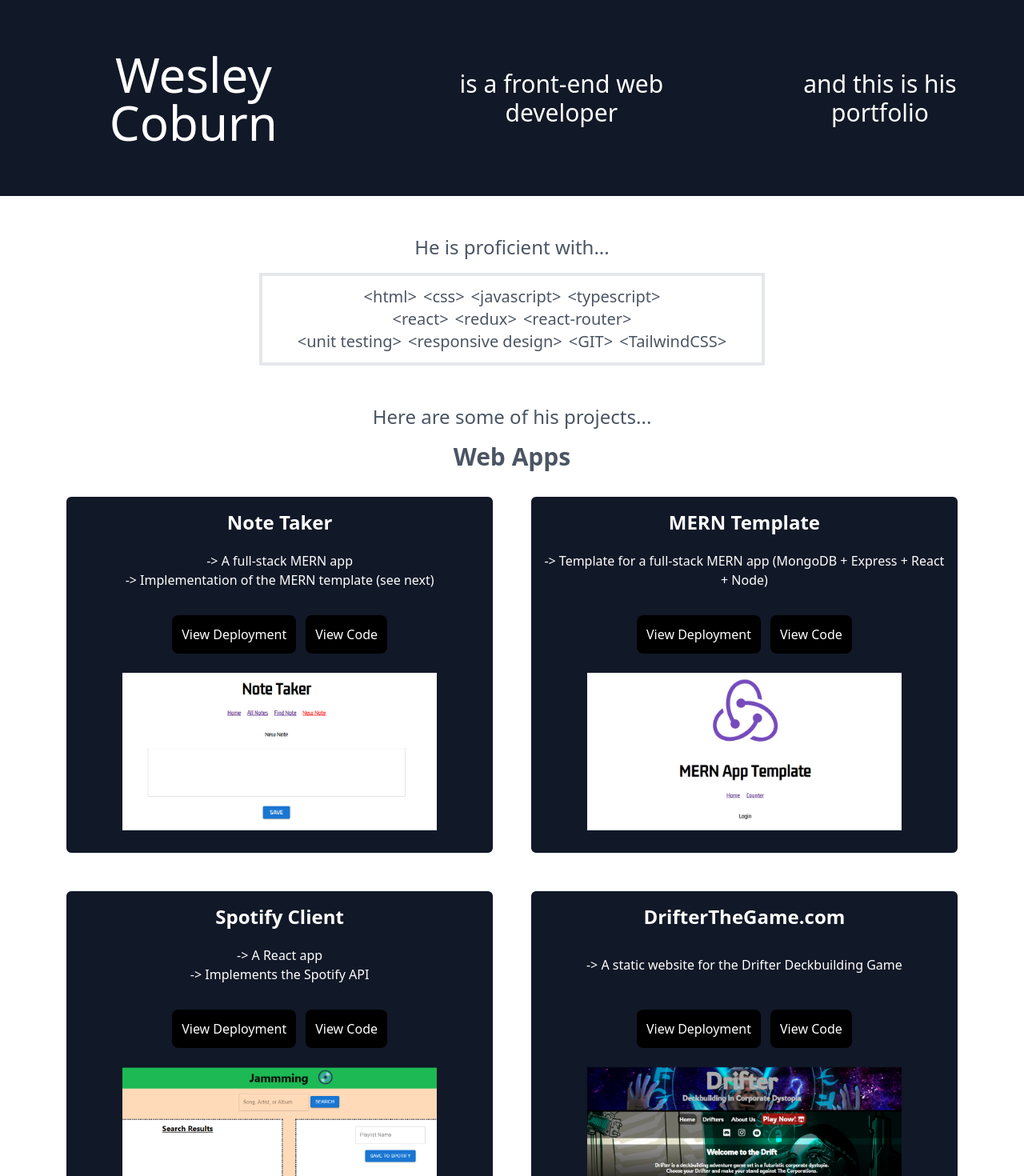
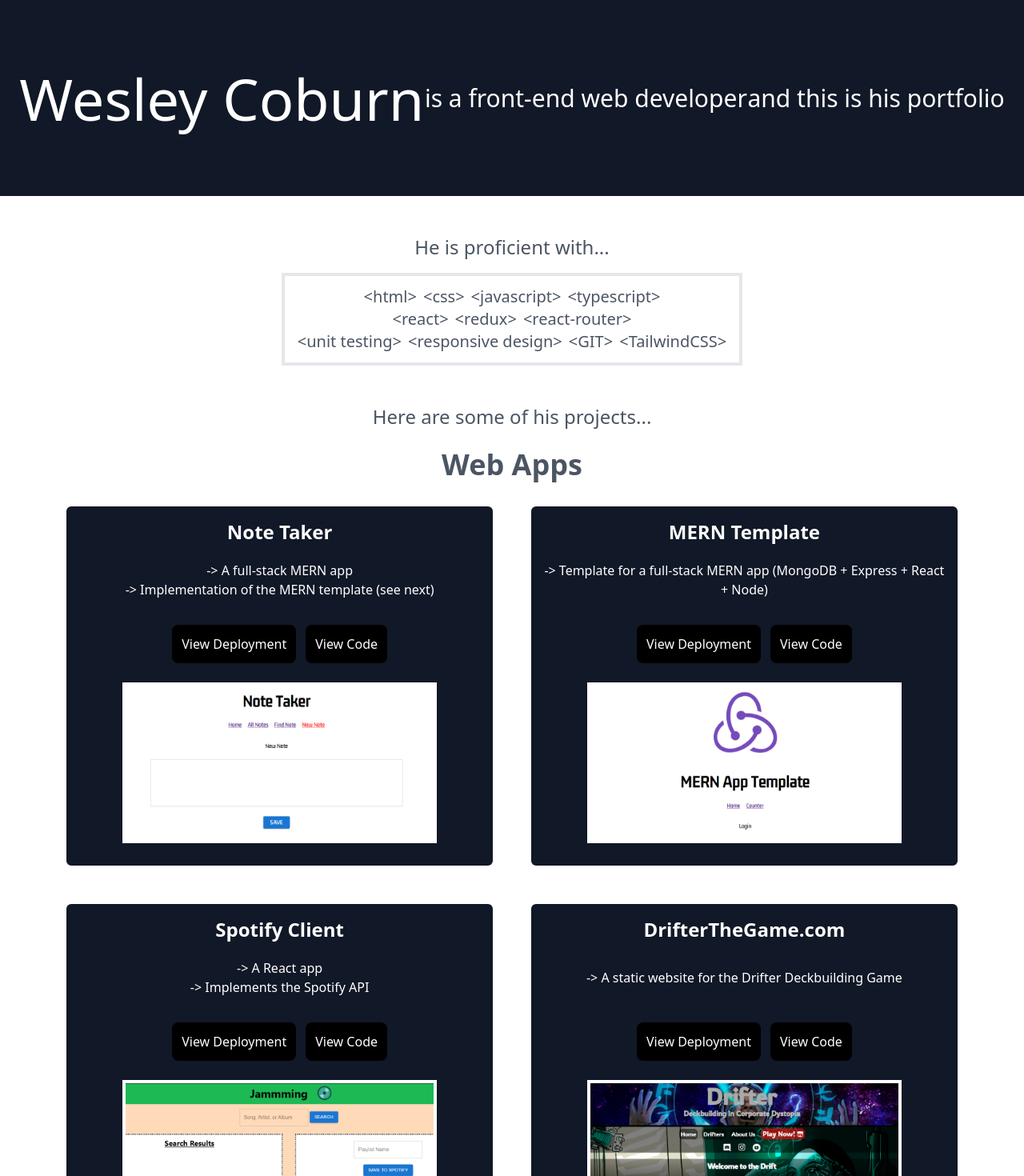
Before and after one commit to Wes-Coburn/portfolio, a React (Vite) app in the folder client/: page / in a window 1280 px wide. Shown: the top 1470 px of the page at 80% size. Built offline with nearby package versions, Linux system fonts and the light colour scheme.

Commit message:
updated header tailwind styles

```diff
--- a/client/package.json
+++ b/client/package.json
@@ -15,7 +15,6 @@
     "format:fix": "npm run format -- --fix",
     "i-ncu": "npm i && ncu && ncu -u && npm i",
     "preformat": "npm run type-check",
-    "postformat:fix": "prettier --write \"./src/**/*.{ts,tsx}\"",
     "prebuild": "npm run format && npm test"
   },
   "dependencies": {
@@ -53,7 +52,8 @@
     "eslint-plugin-react-hooks": "^4.6.0",
     "eslint-plugin-vitest": "^0.3.12",
     "jsdom": "^23.0.1",
-    "prettier": "3.1.0",
+    "prettier": "^3.1.0",
+    "prettier-plugin-tailwindcss": "^0.5.10",
     "typescript": "^5.3.3",
     "vite": "^5.0.7",
     "vitest": "^1.0.4"
--- a/client/src/features/Footer/index.tsx
+++ b/client/src/features/Footer/index.tsx
@@ -4,7 +4,7 @@
   return (
     <footer
       role="contentinfo"
-      className="pt-16 mt-32 bg-gray-900 text-gray-400 text-xl text-center md:text-2xl"
+      className="mt-32 bg-gray-900 pt-16 text-center text-xl text-gray-400 md:text-2xl"
     >
       <div className="leading-loose">
         <Fade>
--- a/client/src/features/Header/index.tsx
+++ b/client/src/features/Header/index.tsx
@@ -1,11 +1,11 @@
 import { Fade } from 'react-awesome-reveal';
 import { useEffect, useState } from 'react';
 
-const fullHeight = 'h-dvh';
+const fullHeight = 'min-h-dvh';
 
 export default function Header() {
   const [headerClasses, setHeaderClasses] = useState<string>(
-    `${fullHeight} flex flex-col justify-center items-center bg-gray-900 text-white text-center transition-all duration-[3000ms] lg:flex-row`,
+    `${fullHeight} p-6 flex flex-col justify-around items-center bg-gray-900 text-white transition-all duration-[3000ms] lg:flex-row`,
   );
 
   useEffect(() => {
@@ -13,7 +13,7 @@
       setHeaderClasses((headers) => {
         const headersArr = headers.split(' ');
         const newHeaders = headersArr.filter((h) => h !== fullHeight);
-        newHeaders.push('h-[30dvh]');
+        newHeaders.push('min-h-[30dvh]');
         return newHeaders.join(' ');
       });
     }, 3500);
@@ -28,14 +28,14 @@
           target="_blank"
           rel="noreferrer"
         >
-          <h1 className="text-5xl px-5 py-2 hover:text-gray-400 md:text-6xl lg:text-5xl xl:px-12 xl:text-6xl">
+          <h1 className="text-5xl hover:text-gray-400 md:text-6xl lg:text-5xl xl:text-7xl">
             Wesley Coburn
           </h1>
         </a>
-        <h2 className="text-xl px-5 py-2 md:text-2xl xl:text-3xl xl:px-8">
+        <h2 className="text-xl md:text-2xl xl:text-3xl">
           is a front-end web developer
         </h2>
-        <h3 className="text-xl px-5 py-2 md:text-2xl xl:text-3xl xl:px-8">
+        <h3 className="text-xl md:text-2xl xl:text-3xl">
           and this is his portfolio
         </h3>
       </Fade>
--- a/client/src/features/Main/index.tsx
+++ b/client/src/features/Main/index.tsx
@@ -8,15 +8,97 @@
   ['unit testing', 'responsive design', 'GIT', 'TailwindCSS'],
 ];
 
+interface Project {
+  src: string;
+  title: string;
+  description: Array<string>;
+  deployLinkURL: string;
+  codeLinkURL: string;
+  delay?: number;
+  isVideo?: boolean;
+}
+
+const webAppProjects: Array<Project> = [
+  {
+    src: ASSETS.projects.noteTaker.screenshot.src,
+    title: 'Note Taker',
+    description: [
+      'A full-stack MERN app',
+      'Implementation of the MERN template (see next)',
+    ],
+    deployLinkURL: 'https://note-taker-1ej3.onrender.com',
+    codeLinkURL: 'https://github.com/Wes-Coburn/note-taker',
+    delay: 500,
+  },
+  {
+    src: ASSETS.projects.mernTemplate.screenshot.src,
+    title: 'MERN Template',
+    description: [
+      'Template for a full-stack MERN app (MongoDB + Express + React + Node)',
+    ],
+    deployLinkURL: 'https://react-static-wo1g.onrender.com/',
+    codeLinkURL: 'https://github.com/Wes-Coburn/template-MERN-app',
+    delay: 500,
+  },
+  {
+    src: ASSETS.projects.jammming.screenshot.src,
+    title: 'Spotify Client',
+    description: ['A React app', 'Implements the Spotify API'],
+    deployLinkURL: 'https://wes-coburn-jammmer.netlify.app/',
+    codeLinkURL: 'https://github.com/Wes-Coburn/jammming',
+    delay: 500,
+  },
+  {
+    src: ASSETS.projects.drifterSite.screenshot.src,
+    title: 'DrifterTheGame.com',
+    description: ['A static website for the Drifter Deckbuilding Game'],
+    deployLinkURL: 'https://drifterthegame.com/',
+    codeLinkURL: 'https://github.com/Wes-Coburn/drifter-website',
+  },
+];
+
+const gameProjects: Array<Project> = [
+  {
+    src: ASSETS.projects.drifterGame.clip.src,
+    title: 'Drifter Deckbuilding Game',
+    description: ['A game made with C# and the Unity game engine'],
+    deployLinkURL: 'https://weslex555.itch.io/drifter-deckbuilding-game',
+    codeLinkURL: 'https://github.com/Wes-Coburn/Drifter-Deckbuilding-Game',
+    isVideo: true,
+  },
+];
+
+const projectShowcase = ({
+  src,
+  title,
+  description,
+  deployLinkURL,
+  codeLinkURL,
+  delay,
+  isVideo
+}: Project): JSX.Element => {
+  return (
+    <Showcase
+      src={src}
+      title={title}
+      description={description}
+      deployLinkURL={deployLinkURL}
+      codeLinkURL={codeLinkURL}
+      delay={delay}
+      isVideo={isVideo}
+    />
+  );
+};
+
 export default function Main() {
   return (
     <main role="main">
-      <div className="text-center px-2 text-gray-600">
+      <div className="px-2 text-center text-gray-600">
         <Fade delay={800} triggerOnce>
-          <p className="pt-12 pb-4 text-2xl">He is proficient with...</p>
+          <p className="pb-4 pt-12 text-2xl">He is proficient with...</p>
         </Fade>
-        <div className="max-w-[90%] mx-auto px-1 py-3 border-solid border-4 border-gray-200 md:max-w-[70%] xl:max-w-[50%]">
-          <Fade delay={500} cascade damping={0.2} triggerOnce>
+        <div className="mx-auto w-fit border-4 border-solid border-gray-200 p-3">
+          <Fade delay={500} cascade damping={0.4} triggerOnce>
             {skills.map((skillsList) => {
               const output = skillsList.map((skill) => (
                 <li
@@ -26,71 +108,33 @@
                   &#x3c;{skill}&#x3e;
                 </li>
               ));
-              return <ul key={`key:${skillsList}`}>{output}</ul>;
+              return (
+                <ul key={`key:${skillsList}`} className="mx-auto w-fit">
+                  {output}
+                </ul>
+              );
             })}
           </Fade>
         </div>
         <Fade delay={1000} triggerOnce>
-          <p className="pt-12 pb-4 text-2xl">
+          <p className="pb-6 pt-12 text-2xl">
             Here are some of his projects...
           </p>
         </Fade>
         <Fade delay={1000} triggerOnce>
-          <p className="text-3xl pb-8 font-bold">Web Apps</p>
+          <p className="pb-8 text-4xl font-bold">Web Apps</p>
         </Fade>
       </div>
       <div className="flex flex-wrap justify-center gap-12 px-12">
-        <Showcase
-          src={ASSETS.projects.noteTaker.screenshot.src}
-          title="Note Taker"
-          description={[
-            'A full-stack MERN app',
-            'Implementation of the MERN template (see next)',
-          ]}
-          deployLinkURL="https://note-taker-1ej3.onrender.com"
-          codeLinkURL="https://github.com/Wes-Coburn/note-taker"
-          delay={500}
-        />
-        <Showcase
-          src={ASSETS.projects.mernTemplate.screenshot.src}
-          title="MERN Template"
-          description={[
-            'Template for a full-stack MERN app (MongoDB + Express + React + Node)',
-          ]}
-          deployLinkURL="https://react-static-wo1g.onrender.com/"
-          codeLinkURL="https://github.com/Wes-Coburn/template-MERN-app"
-          delay={500}
-        />
-        <Showcase
-          src={ASSETS.projects.jammming.screenshot.src}
-          title="Spotify Client"
-          description={['A React app', 'Implements the Spotify API']}
-          deployLinkURL="https://wes-coburn-jammmer.netlify.app/"
-          codeLinkURL="https://github.com/Wes-Coburn/jammming"
-          delay={500}
-        />
-        <Showcase
-          src={ASSETS.projects.drifterSite.screenshot.src}
-          title="DrifterTheGame.com"
-          description={['A static website for the Drifter Deckbuilding Game']}
-          deployLinkURL="https://drifterthegame.com/"
-          codeLinkURL="https://github.com/Wes-Coburn/drifter-website"
-        />
+        {webAppProjects.map((project) => projectShowcase(project))}
       </div>
-      <div className="pt-12 pb-8 font-bold text-center text-3xl text-gray-600">
+      <div className="pb-8 pt-12 text-center text-4xl font-bold text-gray-600">
         <Fade>
           <p>Games</p>
         </Fade>
       </div>
       <div className="flex flex-wrap justify-center gap-12 px-12">
-        <Showcase
-          src={ASSETS.projects.drifterGame.clip.src}
-          title="Drifter Deckbuilding Game"
-          description={['A game made with C# and the Unity game engine']}
-          deployLinkURL="https://weslex555.itch.io/drifter-deckbuilding-game"
-          codeLinkURL="https://github.com/Wes-Coburn/Drifter-Deckbuilding-Game"
-          isVideo
-        />
+        {gameProjects.map((project) => projectShowcase(project))}
       </div>
     </main>
   );
--- a/client/src/features/Showcase/index.tsx
+++ b/client/src/features/Showcase/index.tsx
@@ -23,11 +23,11 @@
   delay,
 }: Props) {
   return (
-    <div className="max-w-[100%] text-center bg-gray-900 text-white rounded-md border-solid border-4 border-gray-900 hover:border-gray-400 lg:max-w-[45%]">
+    <div className="max-w-[100%] rounded-md border-4 border-solid border-gray-900 bg-gray-900 text-center text-white hover:border-gray-400 lg:max-w-[45%]">
       <Fade delay={delay} fraction={0.3} triggerOnce>
         <div>
           <h2 className="p-3 text-2xl font-bold">{title}</h2>
-          <div className="px-3 min-h-16 flex flex-col justify-center">
+          <div className="flex min-h-16 flex-col justify-center px-3">
             {typeof description === 'string' ? (
               <p>{description}</p>
             ) : (
@@ -39,7 +39,7 @@
             )}
           </div>
         </div>
-        <div className="flex flex-col gap-3 mt-6 justify-center items-center md:flex-row">
+        <div className="m-6 flex flex-col items-center justify-center gap-3 md:flex-row">
           <a
             href={deployLinkURL}
             title={`View deployment for ${title}`}
@@ -59,7 +59,7 @@
             View Code
           </a>
         </div>
-        <div className="max-w-[75%] mx-auto my-6">
+        <div className="mx-auto mb-6 max-w-[75%] border-4 border-solid border-white">
           {isVideo ? (
             <video
               src={src}
```
Also changed, not shown: client/.prettierrc.cjs, 2 other files (tests, documents, lock files or other folders).
